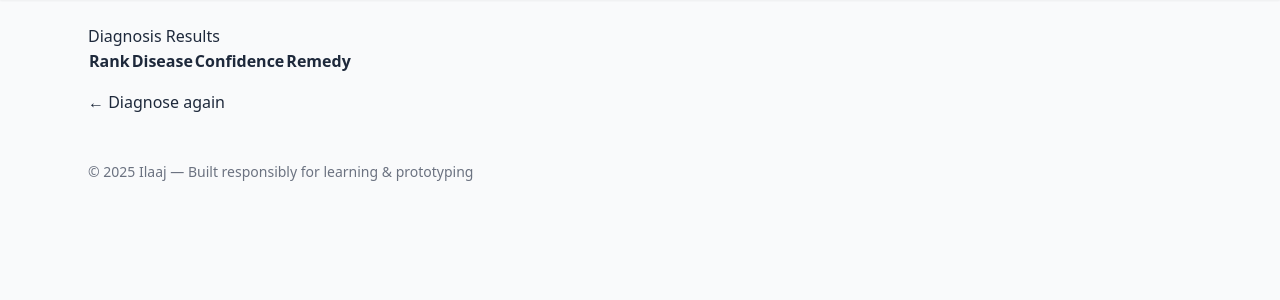
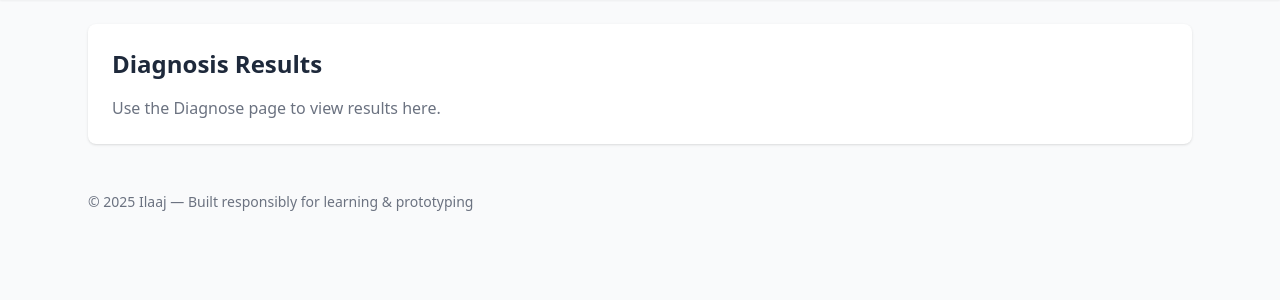
Before and after one commit to rajveer100704/Ilaaj, a FastAPI app: page /result in a window 1280 px wide. Shown: the part 76-376 px from the top of the page. Run offline with FastAPI, Linux system fonts and the light colour scheme; lists and menus that the app fills with data are empty; some libraries are stand-ins or nearby versions.

Commit message:
Update result.html

```diff
--- a/templates/result.html
+++ b/templates/result.html
@@ -1,29 +1,10 @@
+<!-- templates/result.html -->
 {% extends "base.html" %}
 {% block content %}
-<section class="results">
-    <h2>Diagnosis Results</h2>
-    {% if symptoms %}
-    <p>Query: {{ symptoms }}</p>
-    {% endif %}
-
-    <table class="results-table">
-        <thead>
-            <tr><th>Rank</th><th>Disease</th><th>Confidence</th><th>Remedy</th></tr>
-        </thead>
-        <tbody>
-            {% for r in results %}
-            <tr>
-                <td>{{ loop.index }}</td>
-                <td>{{ r.Disease }}</td>
-                <td>{{ r.Confidence }}</td>
-                <td>{{ r.Remedy }}</td>
-            </tr>
-            {% endfor %}
-        </tbody>
-    </table>
-
-    <div style="margin-top:1rem">
-        <a href="{{ url_for('diagnose_page') }}">← Diagnose again</a>
-    </div>
-</section>
+<div class="bg-white rounded-lg p-6 shadow">
+  <h2 class="text-2xl font-semibold mb-4">Diagnosis Results</h2>
+  <div id="results-container" class="space-y-4">
+    <div class="text-gray-500">Use the Diagnose page to view results here.</div>
+  </div>
+</div>
 {% endblock %}
```
